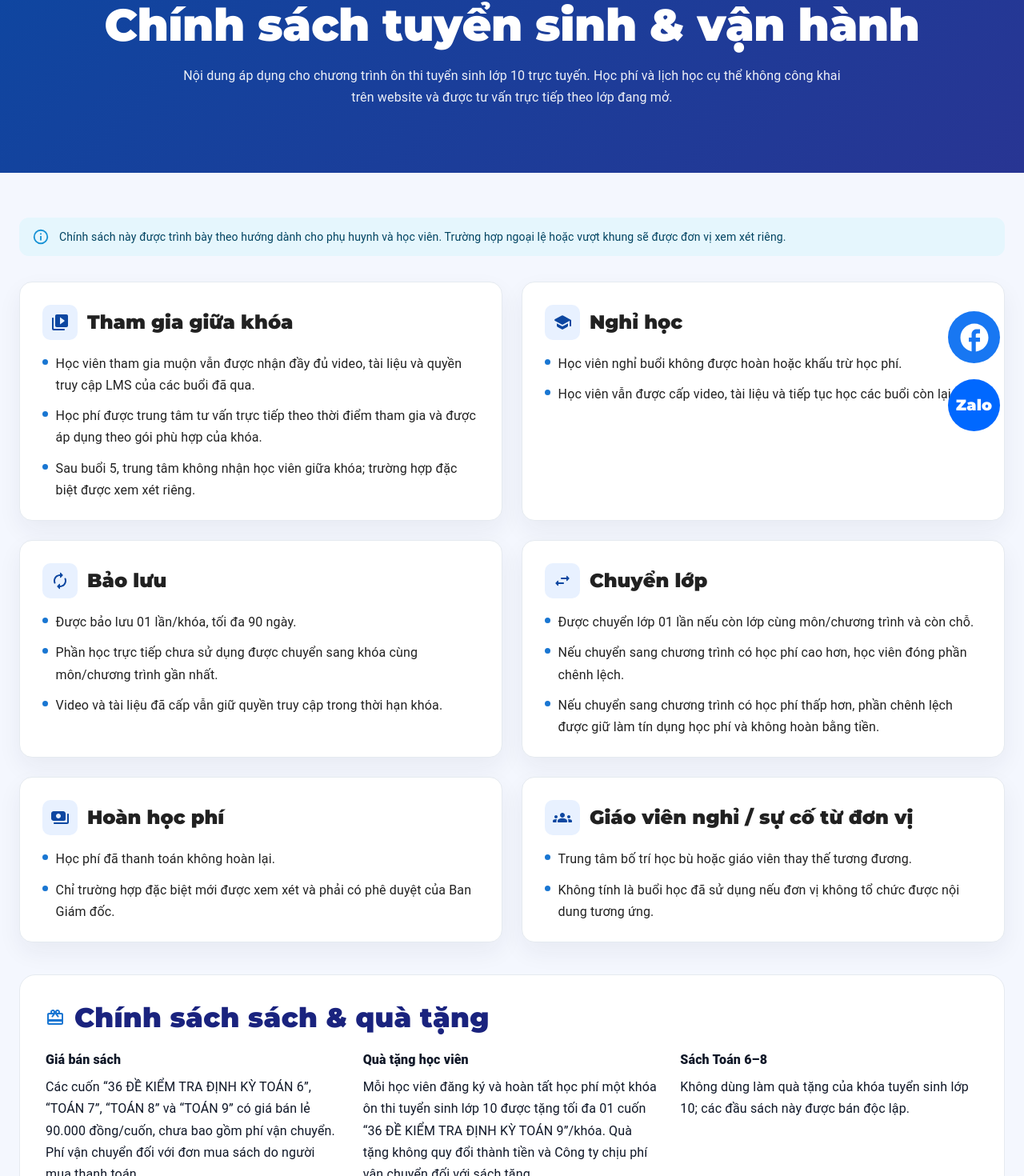
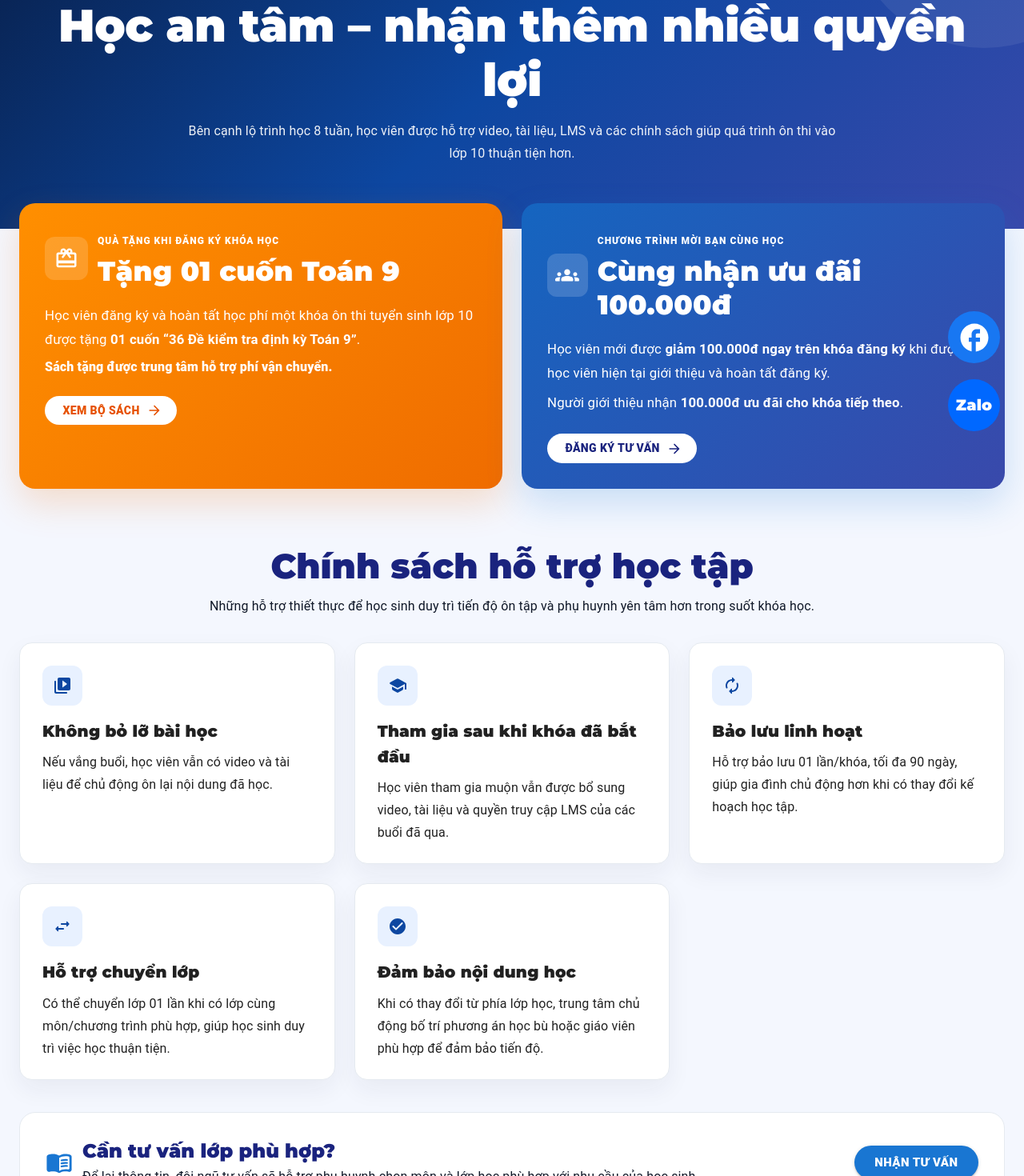
Before and after one commit to khanhu2805/luyen-thi-gdsg, a Next.js app: page /chinh-sach in a window 1280 px wide. Shown: the part 211-1681 px from the top of the page at 80% size. Built offline with nearby package versions, Linux system fonts and the light colour scheme.

Commit message:
Make policy page parent-friendly and promotion-led

```diff
--- a/app/chinh-sach/page.tsx
+++ b/app/chinh-sach/page.tsx
@@ -1,8 +1,8 @@
 'use client';
 
 import {
-  Alert,
   Box,
+  Button,
   Card,
   CardContent,
   Chip,
@@ -11,69 +11,45 @@ import {
   Stack,
   Typography,
 } from '@mui/material';
+import ArrowForwardRoundedIcon from '@mui/icons-material/ArrowForwardRounded';
 import AutorenewRoundedIcon from '@mui/icons-material/AutorenewRounded';
 import CardGiftcardRoundedIcon from '@mui/icons-material/CardGiftcardRounded';
+import CheckCircleRoundedIcon from '@mui/icons-material/CheckCircleRounded';
 import GroupsRoundedIcon from '@mui/icons-material/GroupsRounded';
-import PaymentsRoundedIcon from '@mui/icons-material/PaymentsRounded';
-import PolicyRoundedIcon from '@mui/icons-material/PolicyRounded';
+import MenuBookRoundedIcon from '@mui/icons-material/MenuBookRounded';
 import SchoolRoundedIcon from '@mui/icons-material/SchoolRounded';
 import SwapHorizRoundedIcon from '@mui/icons-material/SwapHorizRounded';
 import VideoLibraryRoundedIcon from '@mui/icons-material/VideoLibraryRounded';
+import Link from 'next/link';
 
 const fontHeader = "'Montserrat', sans-serif";
 const fontBody = "'Nunito', sans-serif";
 
-const policyCards = [
+const studentBenefits = [
   {
-    title: 'Tham gia giữa khóa',
+    title: 'Không bỏ lỡ bài học',
     icon: <VideoLibraryRoundedIcon />,
-    items: [
-      'Học viên tham gia muộn vẫn được nhận đầy đủ video, tài liệu và quyền truy cập LMS của các buổi đã qua.',
-      'Học phí được trung tâm tư vấn trực tiếp theo thời điểm tham gia và được áp dụng theo gói phù hợp của khóa.',
-      'Sau buổi 5, trung tâm không nhận học viên giữa khóa; trường hợp đặc biệt được xem xét riêng.',
-    ],
+    text: 'Nếu vắng buổi, học viên vẫn có video và tài liệu để chủ động ôn lại nội dung đã học.',
   },
   {
-    title: 'Nghỉ học',
+    title: 'Tham gia sau khi khóa đã bắt đầu',
     icon: <SchoolRoundedIcon />,
-    items: [
-      'Học viên nghỉ buổi không được hoàn hoặc khấu trừ học phí.',
-      'Học viên vẫn được cấp video, tài liệu và tiếp tục học các buổi còn lại.',
-    ],
+    text: 'Học viên tham gia muộn vẫn được bổ sung video, tài liệu và quyền truy cập LMS của các buổi đã qua.',
   },
   {
-    title: 'Bảo lưu',
+    title: 'Bảo lưu linh hoạt',
     icon: <AutorenewRoundedIcon />,
-    items: [
-      'Được bảo lưu 01 lần/khóa, tối đa 90 ngày.',
-      'Phần học trực tiếp chưa sử dụng được chuyển sang khóa cùng môn/chương trình gần nhất.',
-      'Video và tài liệu đã cấp vẫn giữ quyền truy cập trong thời hạn khóa.',
-    ],
+    text: 'Hỗ trợ bảo lưu 01 lần/khóa, tối đa 90 ngày, giúp gia đình chủ động hơn khi có thay đổi kế hoạch học tập.',
   },
   {
-    title: 'Chuyển lớp',
+    title: 'Hỗ trợ chuyển lớp',
     icon: <SwapHorizRoundedIcon />,
-    items: [
-      'Được chuyển lớp 01 lần nếu còn lớp cùng môn/chương trình và còn chỗ.',
-      'Nếu chuyển sang chương trình có học phí cao hơn, học viên đóng phần chênh lệch.',
-      'Nếu chuyển sang chương trình có học phí thấp hơn, phần chênh lệch được giữ làm tín dụng học phí và không hoàn bằng tiền.',
-    ],
+    text: 'Có thể chuyển lớp 01 lần khi có lớp cùng môn/chương trình phù hợp, giúp học sinh duy trì việc học thuận tiện.',
   },
   {
-    title: 'Hoàn học phí',
-    icon: <PaymentsRoundedIcon />,
-    items: [
-      'Học phí đã thanh toán không hoàn lại.',
-      'Chỉ trường hợp đặc biệt mới được xem xét và phải có phê duyệt của Ban Giám đốc.',
-    ],
-  },
-  {
-    title: 'Giáo viên nghỉ / sự cố từ đơn vị',
-    icon: <GroupsRoundedIcon />,
-    items: [
-      'Trung tâm bố trí học bù hoặc giáo viên thay thế tương đương.',
-      'Không tính là buổi học đã sử dụng nếu đơn vị không tổ chức được nội dung tương ứng.',
-    ],
+    title: 'Đảm bảo nội dung học',
+    icon: <CheckCircleRoundedIcon />,
+    text: 'Khi có thay đổi từ phía lớp học, trung tâm chủ động bố trí phương án học bù hoặc giáo viên phù hợp để đảm bảo tiến độ.',
   },
 ];
 
@@ -85,87 +61,225 @@ export default function ChinhSachPage() {
           py: { xs: 8, md: 10 },
           color: 'white',
           textAlign: 'center',
-          background: 'linear-gradient(135deg, #0d47a1, #283593)',
+          position: 'relative',
+          overflow: 'hidden',
+          background: 'linear-gradient(135deg, #081f49 0%, #0d47a1 50%, #3949ab 100%)',
         }}
       >
-        <Container maxWidth="lg">
+        <Box
+          sx={{
+            position: 'absolute',
+            width: 340,
+            height: 340,
+            borderRadius: '50%',
+            right: -120,
+            top: -150,
+            bgcolor: 'rgba(255,255,255,.07)',
+          }}
+        />
+        <Container maxWidth="lg" sx={{ position: 'relative', zIndex: 1 }}>
           <Chip
-            icon={<PolicyRoundedIcon />}
-            label="CHÍNH SÁCH HỌC VIÊN"
-            sx={{ mb: 2, bgcolor: 'rgba(255,255,255,.14)', color: 'white', fontWeight: 900 }}
+            label="QUYỀN LỢI HỌC VIÊN"
+            sx={{
+              mb: 2,
+              bgcolor: 'rgba(255,255,255,.14)',
+              color: 'white',
+              border: '1px solid rgba(255,255,255,.18)',
+              fontWeight: 900,
+            }}
           />
           <Typography
             variant="h2"
             sx={{
               fontFamily: fontHeader,
               fontWeight: 900,
-              fontSize: { xs: '2.15rem', md: '3.5rem' },
+              fontSize: { xs: '2.15rem', md: '3.55rem' },
             }}
           >
-            Chính sách tuyển sinh & vận hành
+            Học an tâm – nhận thêm nhiều quyền lợi
           </Typography>
-          <Typography sx={{ mt: 2, maxWidth: 850, mx: 'auto', opacity: 0.92, lineHeight: 1.7 }}>
-            Nội dung áp dụng cho chương trình ôn thi tuyển sinh lớp 10 trực tuyến.
-            Học phí và lịch học cụ thể không công khai trên website và được tư vấn trực tiếp theo lớp đang mở.
+          <Typography sx={{ mt: 2, maxWidth: 820, mx: 'auto', opacity: 0.93, lineHeight: 1.75 }}>
+            Bên cạnh lộ trình học 8 tuần, học viên được hỗ trợ video, tài liệu, LMS
+            và các chính sách giúp quá trình ôn thi vào lớp 10 thuận tiện hơn.
           </Typography>
         </Container>
       </Box>
 
-      <Container maxWidth="xl" sx={{ mt: { xs: 5, md: 7 } }}>
-        <Alert severity="info" sx={{ mb: 4, borderRadius: 3 }}>
-          Chính sách này được trình bày theo hướng dành cho phụ huynh và học viên.
-          Trường hợp ngoại lệ hoặc vượt khung sẽ được đơn vị xem xét riêng.
-        </Alert>
+      <Container maxWidth="xl" sx={{ mt: { xs: -3, md: -4 }, position: 'relative', zIndex: 2 }}>
+        <Grid container spacing={3}>
+          <Grid size={{ xs: 12, md: 6 }}>
+            <Box
+              sx={{
+                height: '100%',
+                p: { xs: 3, md: 4 },
+                borderRadius: 5,
+                color: 'white',
+                background: 'linear-gradient(135deg, #ff8f00, #ef6c00)',
+                boxShadow: '0 18px 45px rgba(239,108,0,.2)',
+              }}
+            >
+              <Stack direction="row" spacing={1.5} sx={{ alignItems: 'center' }}>
+                <Box
+                  sx={{
+                    width: 54,
+                    height: 54,
+                    borderRadius: 3,
+                    display: 'grid',
+                    placeItems: 'center',
+                    bgcolor: 'rgba(255,255,255,.16)',
+                  }}
+                >
+                  <CardGiftcardRoundedIcon sx={{ fontSize: 30 }} />
+                </Box>
+                <Box>
+                  <Typography variant="overline" sx={{ fontWeight: 900 }}>
+                    QUÀ TẶNG KHI ĐĂNG KÝ KHÓA HỌC
+                  </Typography>
+                  <Typography variant="h4" sx={{ fontFamily: fontHeader, fontWeight: 900 }}>
+                    Tặng 01 cuốn Toán 9
+                  </Typography>
+                </Box>
+              </Stack>
+              <Typography sx={{ mt: 2.5, lineHeight: 1.75, fontSize: '1.05rem' }}>
+                Học viên đăng ký và hoàn tất học phí một khóa ôn thi tuyển sinh lớp 10
+                được tặng <b>01 cuốn “36 Đề kiểm tra định kỳ Toán 9”</b>.
+              </Typography>
+              <Typography sx={{ mt: 1, fontWeight: 800 }}>
+                Sách tặng được trung tâm hỗ trợ phí vận chuyển.
+              </Typography>
+              <Button
+                component={Link}
+                href="/sach"
+                endIcon={<ArrowForwardRoundedIcon />}
+                sx={{
+                  mt: 3,
+                  borderRadius: 999,
+                  bgcolor: 'white',
+                  color: '#e65100',
+                  px: 2.8,
+                  fontWeight: 900,
+                  '&:hover': { bgcolor: '#fff8e1' },
+                }}
+              >
+                Xem bộ sách
+              </Button>
+            </Box>
+          </Grid>
+
+          <Grid size={{ xs: 12, md: 6 }}>
+            <Box
+              sx={{
+                height: '100%',
+                p: { xs: 3, md: 4 },
+                borderRadius: 5,
+                color: 'white',
+                background: 'linear-gradient(135deg, #1565c0, #3949ab)',
+                boxShadow: '0 18px 45px rgba(25,118,210,.2)',
+              }}
+            >
+              <Stack direction="row" spacing={1.5} sx={{ alignItems: 'center' }}>
+                <Box
+                  sx={{
+                    width: 54,
+                    height: 54,
+                    borderRadius: 3,
+                    display: 'grid',
+                    placeItems: 'center',
+                    bgcolor: 'rgba(255,255,255,.16)',
+                  }}
+                >
+                  <GroupsRoundedIcon sx={{ fontSize: 30 }} />
+                </Box>
+                <Box>
+                  <Typography variant="overline" sx={{ fontWeight: 900 }}>
+                    CHƯƠNG TRÌNH MỜI BẠN CÙNG HỌC
+                  </Typography>
+                  <Typography variant="h4" sx={{ fontFamily: fontHeader, fontWeight: 900 }}>
+                    Cùng nhận ưu đãi 100.000đ
+                  </Typography>
+                </Box>
+              </Stack>
+              <Typography sx={{ mt: 2.5, lineHeight: 1.75, fontSize: '1.05rem' }}>
+                Học viên mới được <b>giảm 100.000đ ngay trên khóa đăng ký</b> khi được
+                học viên hiện tại giới thiệu và hoàn tất đăng ký.
+              </Typography>
+              <Typography sx={{ mt: 1, lineHeight: 1.75, fontSize: '1.05rem' }}>
+                Người giới thiệu nhận <b>100.000đ ưu đãi cho khóa tiếp theo</b>.
+              </Typography>
+              <Button
+                component={Link}
+                href="/#form-dang-ky"
+                endIcon={<ArrowForwardRoundedIcon />}
+                sx={{
+                  mt: 3,
+                  borderRadius: 999,
+                  bgcolor: 'white',
+                  color: '#1a237e',
+                  px: 2.8,
+                  fontWeight: 900,
+                  '&:hover': { bgcolor: '#e8eaf6' },
+                }}
+              >
+                Đăng ký tư vấn
+              </Button>
+            </Box>
+          </Grid>
+        </Grid>
+
+        <Box sx={{ textAlign: 'center', mt: { xs: 7, md: 9 }, mb: 4 }}>
+          <Typography
+            variant="h3"
+            sx={{
+              fontFamily: fontHeader,
+              fontWeight: 900,
+              color: '#1a237e',
+              fontSize: { xs: '1.9rem', md: '2.7rem' },
+            }}
+          >
+            Chính sách hỗ trợ học tập
+          </Typography>
+          <Typography color="text.secondary" sx={{ mt: 1.3, maxWidth: 760, mx: 'auto', lineHeight: 1.7 }}>
+            Những hỗ trợ thiết thực để học sinh duy trì tiến độ ôn tập và phụ huynh yên tâm hơn trong suốt khóa học.
+          </Typography>
+        </Box>
 
         <Grid container spacing={3}>
-          {policyCards.map((policy) => (
-            <Grid key={policy.title} size={{ xs: 12, md: 6 }}>
+          {studentBenefits.map((item) => (
+            <Grid key={item.title} size={{ xs: 12, sm: 6, lg: 4 }}>
               <Card
                 sx={{
                   height: '100%',
                   borderRadius: 4,
                   border: '1px solid #e5eaf0',
                   boxShadow: '0 12px 30px rgba(31,42,74,.06)',
+                  transition: 'transform .25s ease, box-shadow .25s ease',
+                  '&:hover': {
+                    transform: 'translateY(-5px)',
+                    boxShadow: '0 18px 40px rgba(31,42,74,.11)',
+                  },
                 }}
               >
                 <CardContent sx={{ p: 3.5 }}>
-                  <Stack direction="row" spacing={1.5} sx={{ alignItems: 'center', mb: 2 }}>
                   <Box
                     sx={{
-                        width: 44,
-                        height: 44,
-                        borderRadius: 2.5,
+                      width: 50,
+                      height: 50,
+                      borderRadius: 3,
+                      display: 'grid',
+                      placeItems: 'center',
                       bgcolor: '#e8f1ff',
                       color: '#0d47a1',
-                        display: 'grid',
-                        placeItems: 'center',
+                      mb: 2,
                     }}
                   >
-                      {policy.icon}
+                    {item.icon}
                   </Box>
-                    <Typography variant="h5" sx={{ fontFamily: fontHeader, fontWeight: 900 }}>
-                      {policy.title}
+                  <Typography variant="h6" sx={{ fontFamily: fontHeader, fontWeight: 900 }}>
+                    {item.title}
                   </Typography>
-                  </Stack>
-                  <Stack spacing={1.4}>
-                    {policy.items.map((item) => (
-                      <Box key={item} sx={{ display: 'flex', gap: 1.2, alignItems: 'flex-start' }}>
-                        <Box
-                          sx={{
-                            width: 7,
-                            height: 7,
-                            borderRadius: '50%',
-                            bgcolor: '#1976d2',
-                            mt: 1,
-                            flexShrink: 0,
-                          }}
-                        />
-                        <Typography color="text.secondary" sx={{ lineHeight: 1.7 }}>
-                          {item}
+                  <Typography color="text.secondary" sx={{ mt: 1.2, lineHeight: 1.75 }}>
+                    {item.text}
                   </Typography>
-                      </Box>
-                    ))}
-                  </Stack>
                 </CardContent>
               </Card>
             </Grid>
@@ -179,65 +293,32 @@ export default function ChinhSachPage() {
             borderRadius: 5,
             bgcolor: 'white',
             border: '1px solid #e5eaf0',
+            display: { md: 'flex' },
+            alignItems: 'center',
+            justifyContent: 'space-between',
+            gap: 3,
           }}
         >
-          <Stack direction="row" spacing={1.5} sx={{ alignItems: 'center', mb: 2.5 }}>
-            <CardGiftcardRoundedIcon color="primary" />
-            <Typography variant="h4" sx={{ fontFamily: fontHeader, fontWeight: 900, color: '#1a237e' }}>
-              Chính sách sách & quà tặng
+          <Stack direction="row" spacing={1.5} sx={{ alignItems: 'center' }}>
+            <MenuBookRoundedIcon sx={{ color: '#1976d2', fontSize: 34 }} />
+            <Box>
+              <Typography variant="h5" sx={{ fontFamily: fontHeader, fontWeight: 900, color: '#1a237e' }}>
+                Cần tư vấn lớp phù hợp?
               </Typography>
+              <Typography color="text.secondary" sx={{ mt: 0.5 }}>
+                Để lại thông tin, đội ngũ tư vấn sẽ hỗ trợ phụ huynh chọn môn và lớp học phù hợp với nhu cầu của học sinh.
+              </Typography>
+            </Box>
           </Stack>
-
-          <Grid container spacing={3}>
-            <Grid size={{ xs: 12, md: 4 }}>
-              <Typography sx={{ fontWeight: 900 }}>Giá bán sách</Typography>
-              <Typography color="text.secondary" sx={{ mt: 1, lineHeight: 1.7 }}>
-                Các cuốn “36 ĐỀ KIỂM TRA ĐỊNH KỲ TOÁN 6”, “TOÁN 7”, “TOÁN 8” và “TOÁN 9”
-                có giá bán lẻ 90.000 đồng/cuốn, chưa bao gồm phí vận chuyển. Phí vận chuyển
-                đối với đơn mua sách do người mua thanh toán.
-              </Typography>
-            </Grid>
-            <Grid size={{ xs: 12, md: 4 }}>
-              <Typography sx={{ fontWeight: 900 }}>Quà tặng học viên</Typography>
-              <Typography color="text.secondary" sx={{ mt: 1, lineHeight: 1.7 }}>
-                Mỗi học viên đăng ký và hoàn tất học phí một khóa ôn thi tuyển sinh lớp 10
-                được tặng tối đa 01 cuốn “36 ĐỀ KIỂM TRA ĐỊNH KỲ TOÁN 9”/khóa.
-                Quà tặng không quy đổi thành tiền và Công ty chịu phí vận chuyển đối với sách tặng.
-              </Typography>
-            </Grid>
-            <Grid size={{ xs: 12, md: 4 }}>
-              <Typography sx={{ fontWeight: 900 }}>Sách Toán 6–8</Typography>
-              <Typography color="text.secondary" sx={{ mt: 1, lineHeight: 1.7 }}>
-                Không dùng làm quà tặng của khóa tuyển sinh lớp 10; các đầu sách này được bán độc lập.
-              </Typography>
-            </Grid>
-          </Grid>
-        </Box>
-
-        <Box
-          sx={{
-            mt: 3,
-            p: { xs: 3, md: 4 },
-            borderRadius: 5,
-            bgcolor: '#fff8e1',
-            border: '1px solid #ffe082',
-          }}
+          <Button
+            component={Link}
+            href="/#form-dang-ky"
+            variant="contained"
+            size="large"
+            sx={{ mt: { xs: 2.5, md: 0 }, borderRadius: 999, px: 3.2, fontWeight: 900, whiteSpace: 'nowrap' }}
           >
-          <Stack direction="row" spacing={1.5} sx={{ alignItems: 'center', mb: 2 }}>
-            <GroupsRoundedIcon sx={{ color: '#ef6c00' }} />
-            <Typography variant="h4" sx={{ fontFamily: fontHeader, fontWeight: 900, color: '#e65100' }}>
-              Chương trình “Mời bạn cùng học”
-            </Typography>
-          </Stack>
-          <Typography sx={{ lineHeight: 1.75 }}>
-            Học viên hiện tại giới thiệu 01 học viên mới đăng ký và thanh toán thành công:
-            người giới thiệu được giảm 100.000đ cho khóa tiếp theo; học viên mới được giảm
-            100.000đ ngay trên khóa đăng ký.
-          </Typography>
-          <Typography sx={{ mt: 1.5, lineHeight: 1.75 }}>
-            Mỗi học viên được hưởng tối đa 02 lượt giới thiệu/khóa. Ưu đãi không quy đổi thành tiền
-            và không áp dụng đồng thời với ưu đãi khác, trừ khi Ban Giám đốc phê duyệt.
-          </Typography>
+            Nhận tư vấn
+          </Button>
         </Box>
       </Container>
     </Box>
```
Lines whose indentation alone changed are shown as unchanged.
